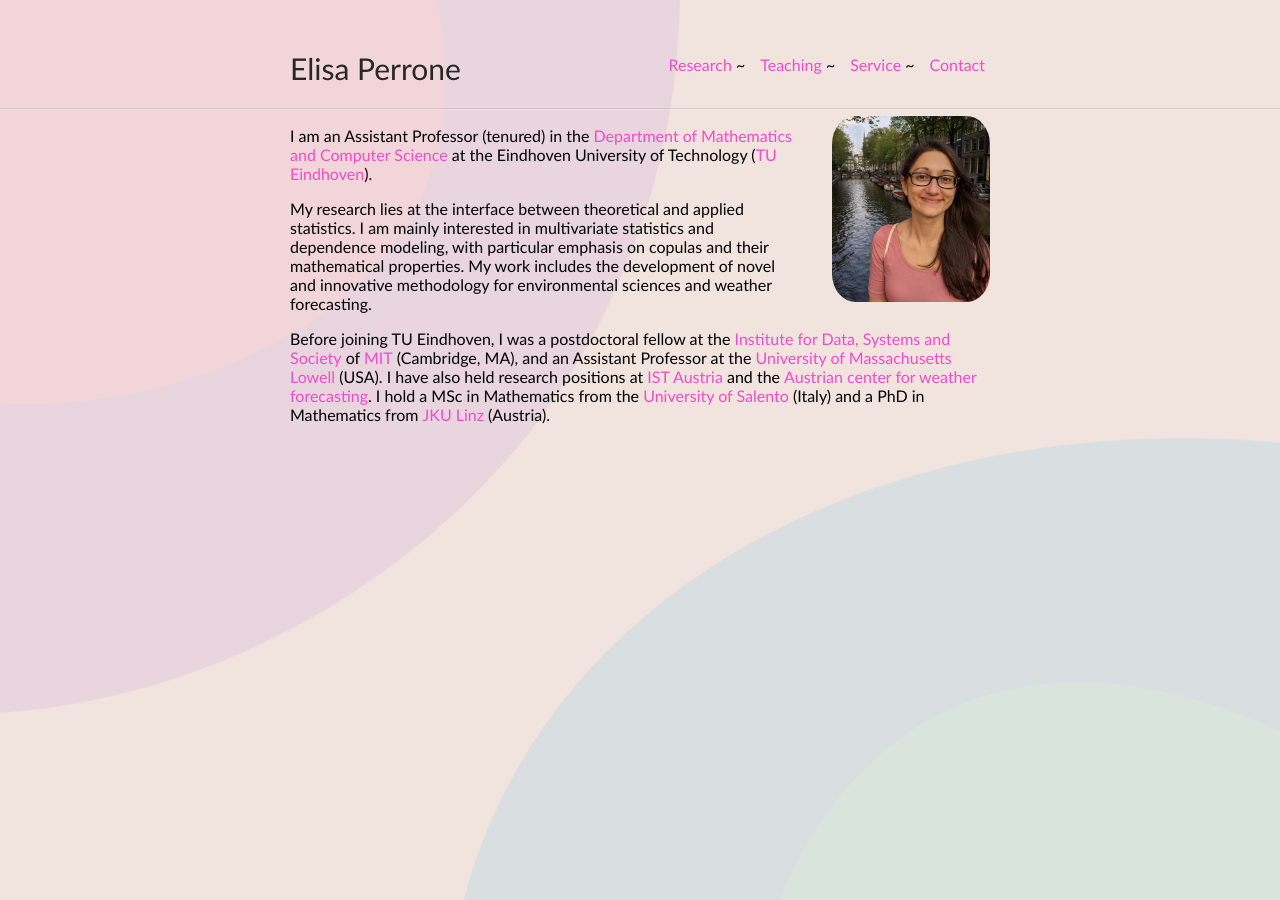
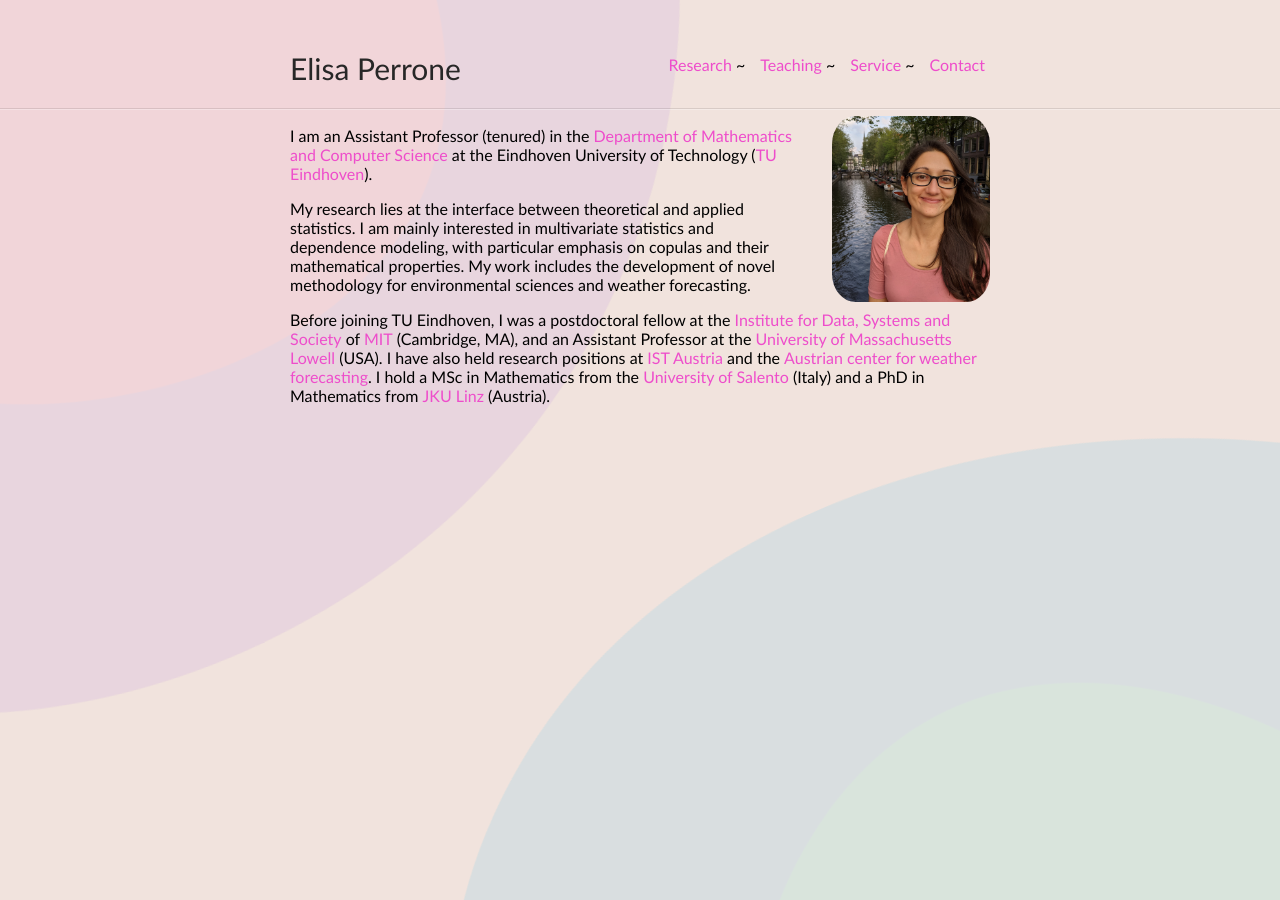
Before and after one commit to elisaperrone/elisaperrone.github.io, a Jekyll site: the page built from index.md, in a window 1280 px wide. Built offline with Jekyll 4.4.1, drawn with Linux system fonts in a browser that asks for light colours.

Commit message:
update description

```diff
--- a/index.md
+++ b/index.md
@@ -8,7 +8,7 @@ I am an Assistant Professor (tenured) in the [Department of Mathematics and Comp
 <br>
 
 My research lies at the interface between theoretical and applied statistics. I am mainly interested in multivariate statistics and dependence modeling, with particular emphasis on copulas and their mathematical properties.
-My work includes the development of novel and innovative methodology for environmental sciences and weather forecasting.
+My work includes the development of novel methodology for environmental sciences and weather forecasting.
 <br>
 
 Before joining TU Eindhoven, I was a postdoctoral fellow at the [Institute for Data, Systems and Society](https://idss.mit.edu/) of [MIT](https://www.mit.edu) (Cambridge, MA), and an Assistant Professor at the  [University of Massachusetts Lowell](https://www.uml.edu/sciences/mathematics/) (USA). I have also held research positions at [IST Austria](https://ist.ac.at/en/home/) and the [Austrian center for weather forecasting](https://www.zamg.ac.at/cms/en/news). I hold a MSc in Mathematics from the [University of Salento](https://international.unisalento.it/departments/mathematics-and-physics) (Italy) and a PhD in Mathematics from [JKU Linz](https://www.jku.at/en/institute-of-applied-statistics/) (Austria).
```
Also changed, not shown: research.md (+1 -1 lines).
